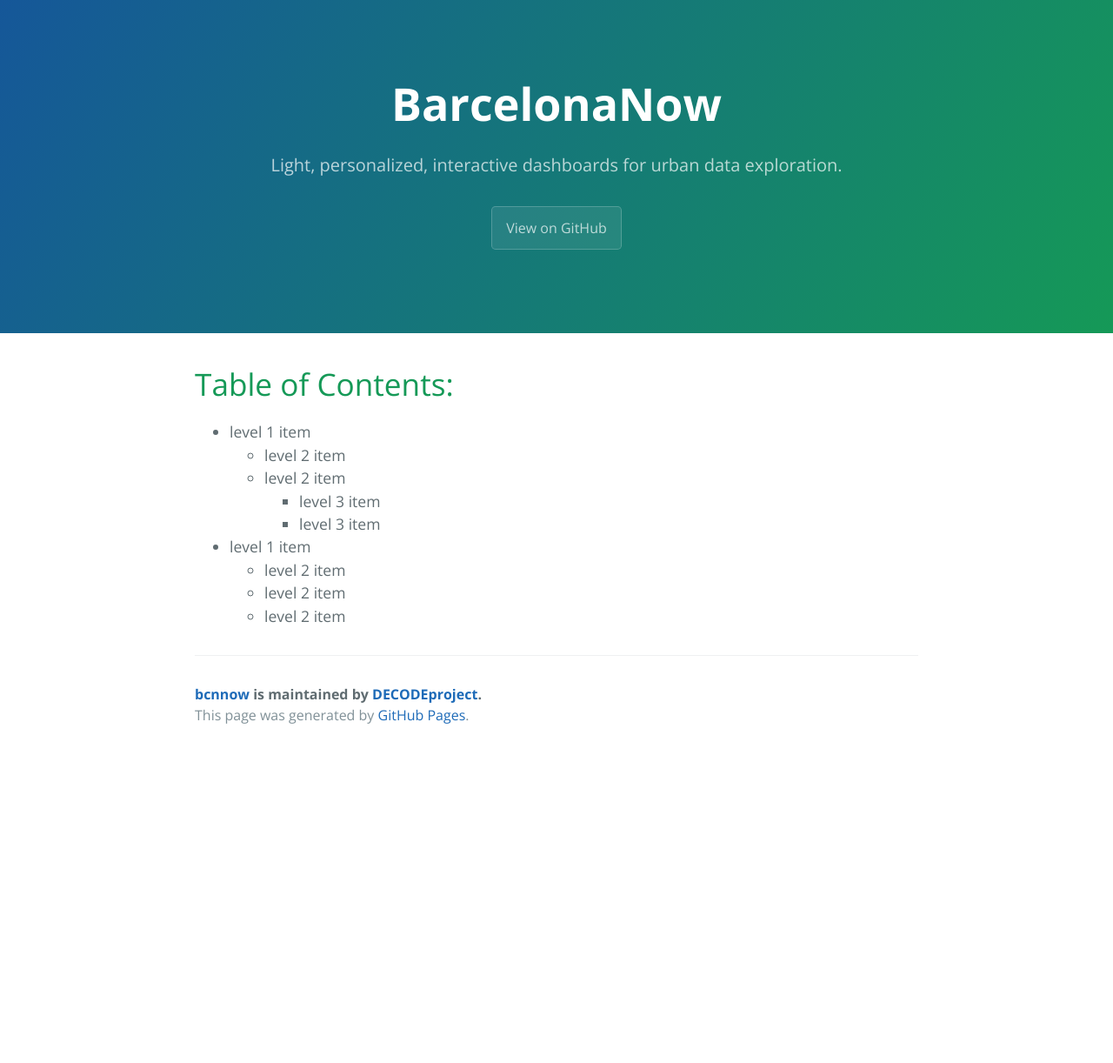
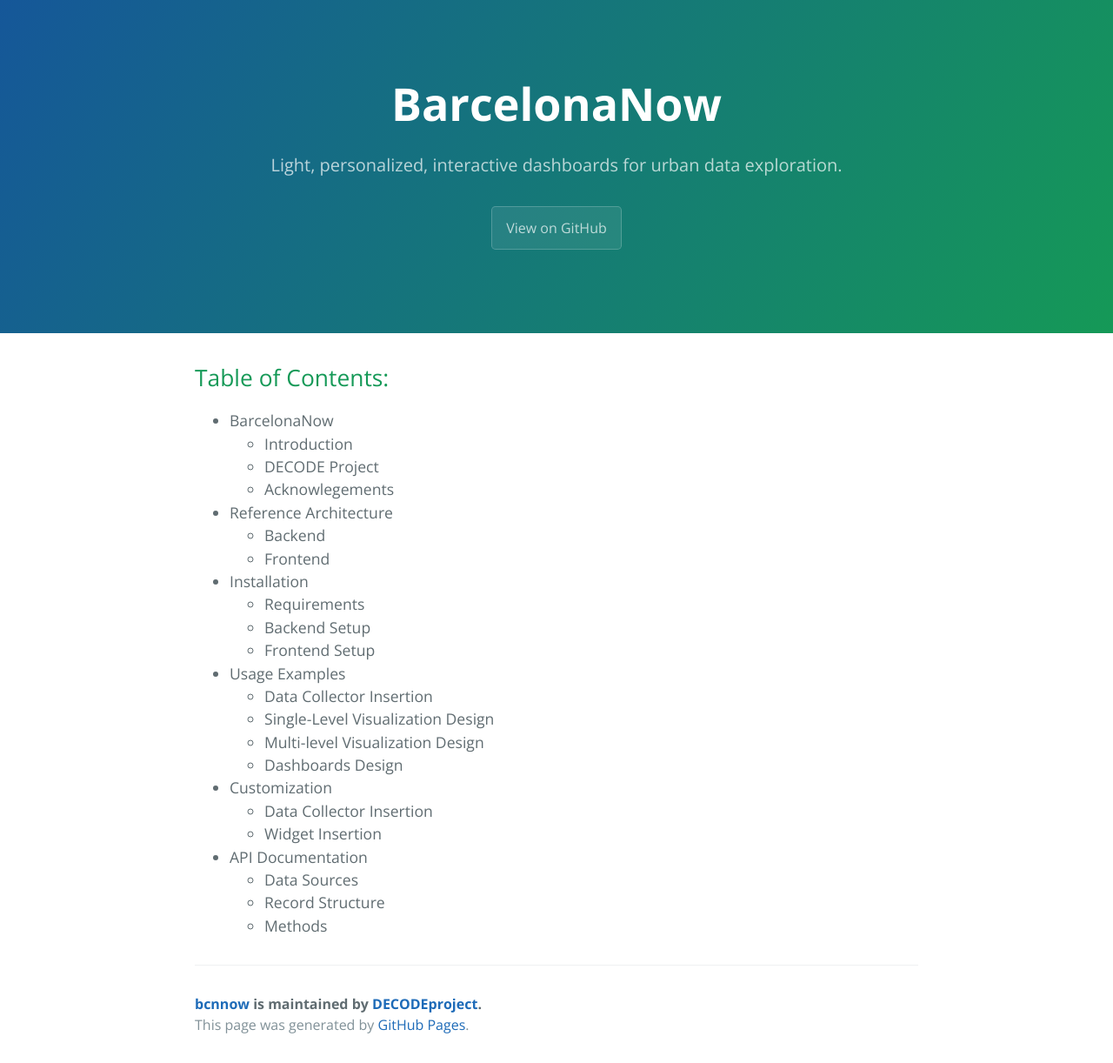
Before and after one commit to DECODEproject/bcnnow, a Jekyll site: the page built from docs/index.md, in a window 1280 px wide. Shown: the whole page at 87% size. Built offline with Jekyll 4.4.1, drawn with Linux system fonts in a browser that asks for light colours; our own code applies the rules of GitHub Pages for plain Markdown files; before the commit the page ends 900 px from its top, so only the background shows below that.

Commit message:
BarcelonaNow v0.0.1

```diff
--- a/docs/index.md
+++ b/docs/index.md
@@ -3,14 +3,28 @@ layout: default
 ---
 
 
-# Table of Contents:
+## Table of Contents:
 
-- level 1 item
-  - level 2 item
-  - level 2 item
-    - level 3 item
-    - level 3 item
-- level 1 item
-  - level 2 item
-  - level 2 item
-  - level 2 item
+- BarcelonaNow
+  - Introduction
+  - DECODE Project
+  - Acknowlegements
+- Reference Architecture
+  - Backend
+  - Frontend
+- Installation
+  - Requirements
+  - Backend Setup
+  - Frontend Setup
+- Usage Examples
+  - Data Collector Insertion
+  - Single-Level Visualization Design
+  - Multi-level Visualization Design
+  - Dashboards Design
+- Customization
+  - Data Collector Insertion
+  - Widget Insertion
+- API Documentation
+  - Data Sources
+  - Record Structure
+  - Methods
```
